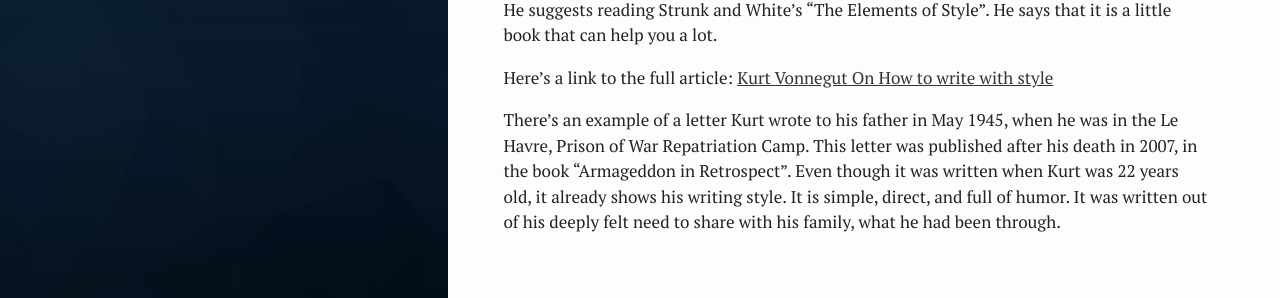
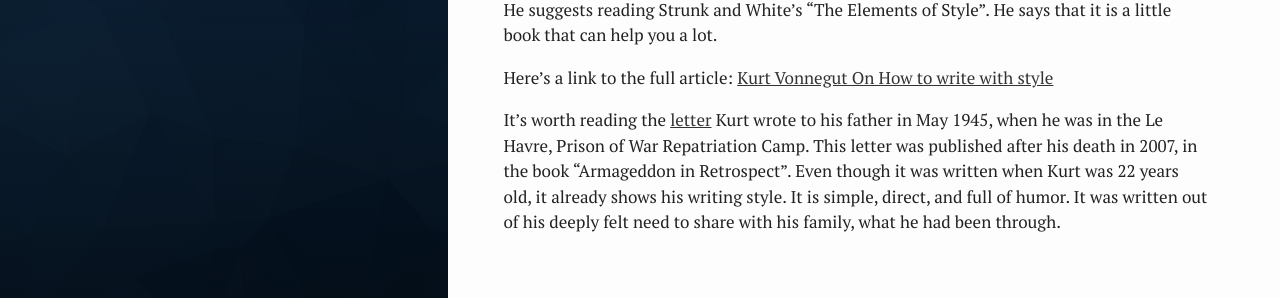
Before and after one commit to qapage/qapage.github.io, a Jekyll site: the page built from _posts/2025-01-09-Kurt-Vonnegut-on-writing.md, in a window 1280 px wide and 900 px high, scrolled down 1213 px. Shown: the part 252-550 px from the top of the window. Built offline with Jekyll 4.4.1, drawn with Linux system fonts in a browser that asks for light colours.

Commit message:
Added link to his letter to Vonnegut on writing

```diff
--- a/_posts/2025-01-09-Kurt-Vonnegut-on-writing.md
+++ b/_posts/2025-01-09-Kurt-Vonnegut-on-writing.md
@@ -33,4 +33,4 @@
 
 Here's a link to the full article: [Kurt Vonnegut On How to write with style](https://www.bu.edu/clarion/guides/vonnegut-1980.pdf)
 
-There's an example of a letter Kurt wrote to his father in May 1945, when he was in the Le Havre, Prison of War Repatriation Camp. This letter was published after his death in 2007, in the book "Armageddon in Retrospect". Even though it was written when Kurt was 22 years old, it already shows his writing style. It is simple, direct, and full of humor. It was written out of his deeply felt need to share with his family, what he had been through.
+It's worth reading the [letter](https://www.newsweek.com/kurt-vonnegut-his-time-pow-91061) Kurt wrote to his father in May 1945, when he was in the Le Havre, Prison of War Repatriation Camp. This letter was published after his death in 2007, in the book "Armageddon in Retrospect". Even though it was written when Kurt was 22 years old, it already shows his writing style. It is simple, direct, and full of humor. It was written out of his deeply felt need to share with his family, what he had been through.
```
